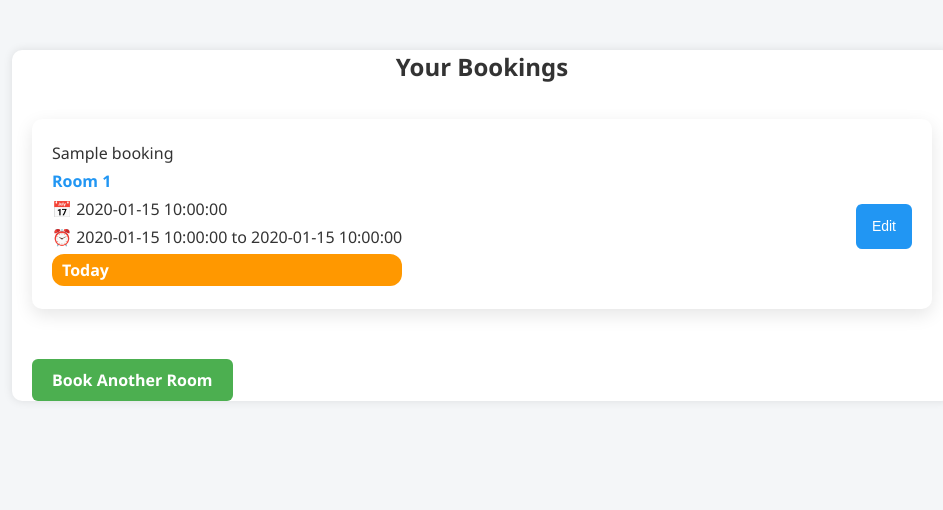
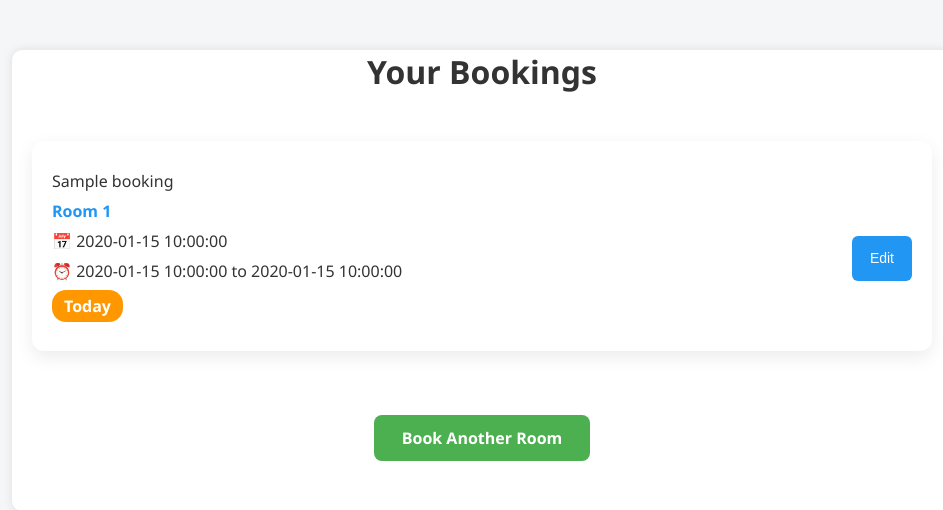
Before and after one commit to Dhanush9358/fastapi-project, a FastAPI app: template templates/history.html in a window 1280 px wide. Shown: the top 510 px of the page, without its empty margins (158-1101 px from the left). Run offline with FastAPI, Linux system fonts and the light colour scheme; the template is opened without the code that fills it: most values are stand-ins (such as "Sample title", 1, 10 or a date in 2020).

Commit message:
add history changes

```diff
--- a/templates/history.html
+++ b/templates/history.html
@@ -11,93 +11,131 @@
             margin: 0;
             padding: 0;
         }
+
         .container {
             max-width: 900px;
             margin: 50px auto;
-            padding: 0 20px;
+            padding: 0 20px 50px 20px;
         }
+
         h2 {
             text-align: center;
             color: #4CAF50;
-            margin-bottom: 30px;
+            margin-bottom: 40px;
+            font-size: 32px;
         }
+
         .booking-card {
             background: #fff;
-            border-radius: 10px;
-            box-shadow: 0px 6px 18px rgba(0,0,0,0.1);
-            padding: 20px;
-            margin-bottom: 20px;
+            border-radius: 12px;
+            box-shadow: 0px 6px 18px rgba(0,0,0,0.08);
+            padding: 25px 20px;
+            margin-bottom: 25px;
             display: flex;
             justify-content: space-between;
             align-items: center;
-            transition: transform 0.2s;
+            transition: transform 0.2s, box-shadow 0.2s;
         }
+
         .booking-card:hover {
-            transform: translateY(-3px);
-            box-shadow: 0px 10px 25px rgba(0,0,0,0.15);
+            transform: translateY(-4px);
+            box-shadow: 0px 12px 30px rgba(0,0,0,0.12);
         }
+
         .booking-info {
             display: flex;
             flex-direction: column;
         }
+
         .booking-info span {
-            margin: 3px 0;
+            margin: 4px 0;
             font-size: 16px;
         }
+
         .booking-info .room {
             font-weight: bold;
             color: #2196F3;
         }
+
         .badge {
-            padding: 5px 10px;
-            border-radius: 12px;
+            padding: 5px 12px;
+            border-radius: 14px;
             color: #fff;
-            font-size: 12px;
+            font-size: 13px;
             font-weight: bold;
+            margin-top: 5px;
+            width: fit-content;
+            text-align: center;
         }
-        .badge.upcoming { background-color: #4CAF50; } /* green */
-        .badge.today { background-color: #FF9800; }   /* orange */
-        .badge.past { background-color: #F44336; }    /* red */
+
+        .badge.upcoming { background-color: #4CAF50; }
+        .badge.today { background-color: #FF9800; }
+        .badge.past { background-color: #F44336; }
+
+        .booking-actions {
+            display: flex;
+            flex-direction: column;
+            align-items: flex-end;
+        }
+
         .edit-btn {
             background-color: #2196F3;
             color: white;
-            padding: 8px 16px;
+            padding: 8px 18px;
             border: none;
             border-radius: 6px;
             cursor: pointer;
             font-size: 14px;
             transition: 0.3s;
         }
+
         .edit-btn:hover {
             background-color: #0b7dda;
         }
-        .back-link {
-            display: inline-block;
-            margin-top: 30px;
-            text-decoration: none;
-            color: #fff;
-            background-color: #4CAF50;
-            padding: 10px 20px;
-            border-radius: 6px;
-            transition: 0.3s;
-            text-align: cente
+
+        .cannot-edit {
+            color: #777;
+            font-size: 14px;
         }
-        .back-link:hover {
-            background-color: #45a049;
-        }
+
         .no-bookings {
             text-align: center;
             color: #777;
             font-size: 18px;
             margin-top: 50px;
         }
+
+        /* Centered "Book Another Room" button */
+        .back-link-wrapper {
+            text-align: center;
+            margin-top: 40px;
+        }
+
+        .back-link {
+            display: inline-block;
+            text-decoration: none;
+            color: #fff;
+            background-color: #4CAF50;
+            padding: 12px 28px;
+            border-radius: 8px;
+            font-size: 16px;
+            transition: 0.3s;
+        }
+
+        .back-link:hover {
+            background-color: #45a049;
+        }
+
         @media (max-width: 600px) {
             .booking-card {
                 flex-direction: column;
                 align-items: flex-start;
             }
+            .booking-actions {
+                width: 100%;
+                margin-top: 12px;
+            }
             .edit-btn {
-                margin-top: 10px;
                 width: 100%;
             }
         }
@@ -116,7 +154,6 @@
                     <span class="room">Room {{ booking.room_number }}</span>
                     <span>📅 {{ booking.date }}</span>
                     <span>⏰ {{ booking.start_time }} to {{ booking.end_time }}</span>
-                    <!-- Status Badge -->
                     {% if booking.date > current_date %}
                         <span class="badge upcoming">Upcoming</span>
                     {% elif booking.date == current_date %}
@@ -131,7 +168,7 @@
                             <button class="edit-btn">Edit</button>
                         </a>
                     {% else %}
-                        <span style="color:#777; font-size:14px;">Cannot Edit</span>
+                        <span class="cannot-edit">Cannot Edit</span>
                     {% endif %}
                 </div>
             </div>
@@ -140,7 +177,9 @@
         <p class="no-bookings">No bookings found.</p>
     {% endif %}
 
-    <a href="/book" class="back-link">Book Another Room</a>
+    <div class="back-link-wrapper">
+        <a href="/book" class="back-link">Book Another Room</a>
+    </div>
 </div>
 
 </body>
```
